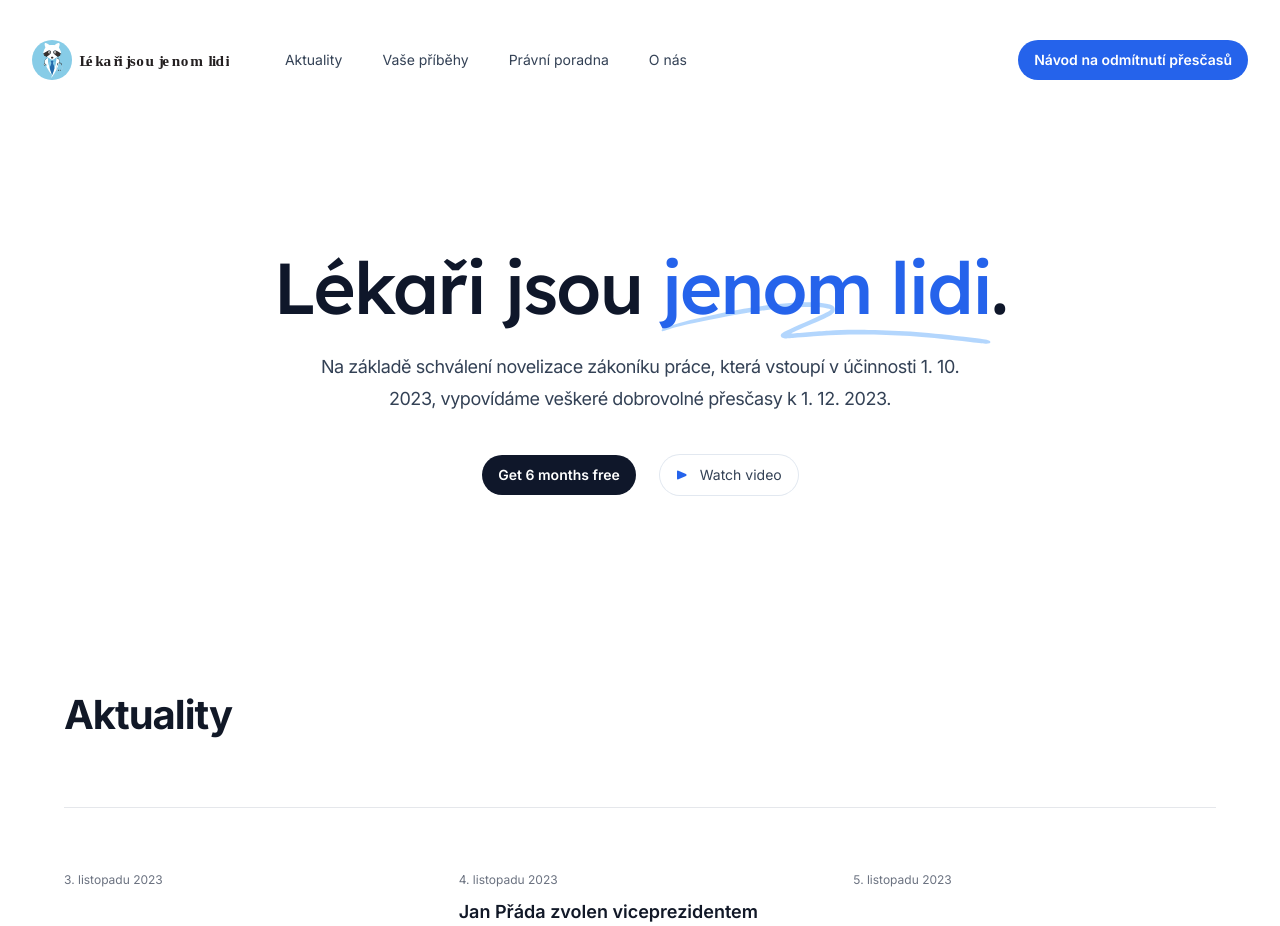
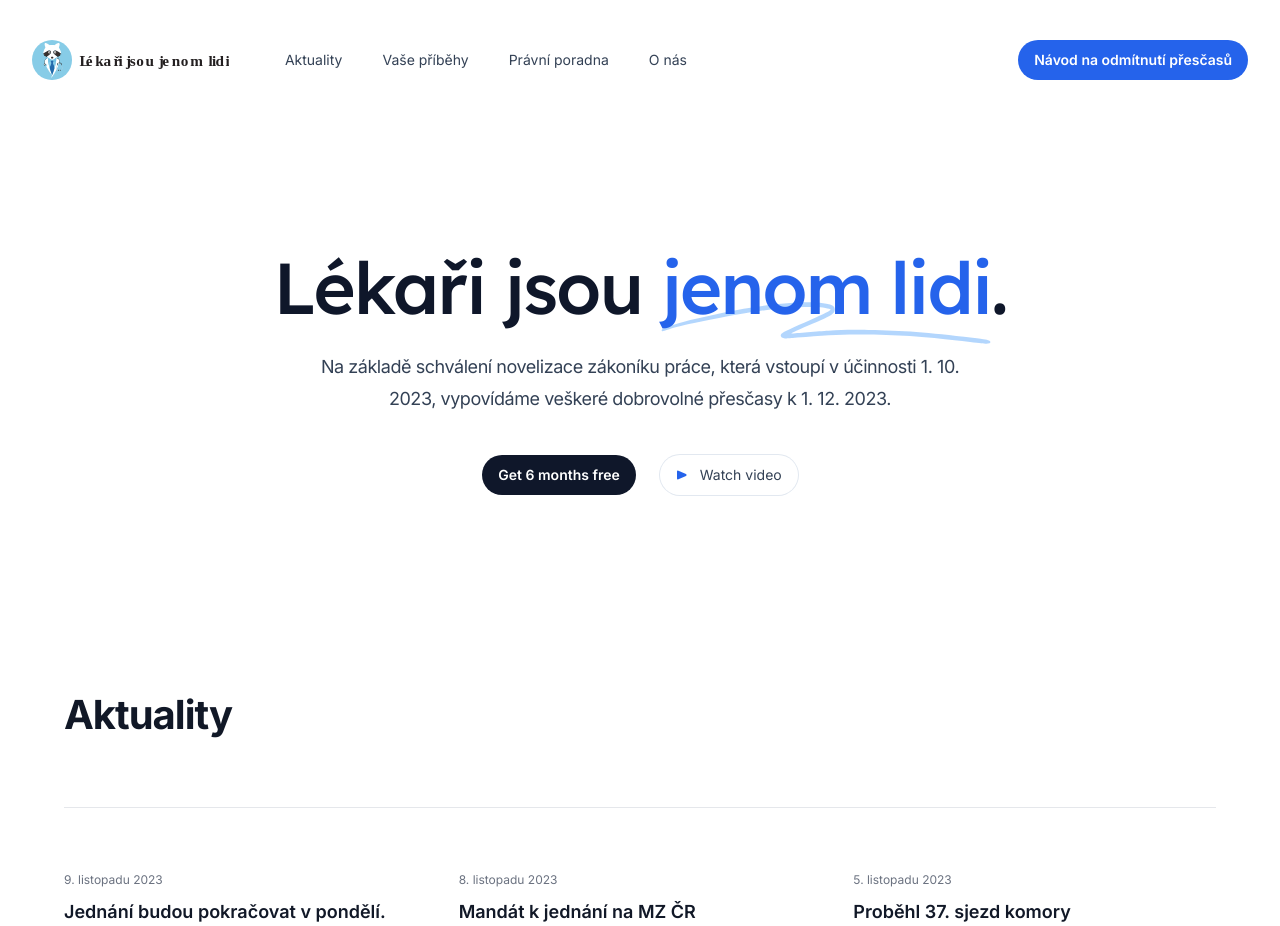
Before and after one commit to ohweb/lekari-jsou-jenom-lidi, a Next.js app: page / in a window 1280 px wide. Shown: the top 926 px of the page. Built offline with nearby package versions, Linux system fonts and the light colour scheme.

Commit message:
fix: cleanup

```diff
--- a/src/app/aktuality/[slug]/page.tsx
+++ b/src/app/aktuality/[slug]/page.tsx
@@ -2,7 +2,7 @@ import fs from 'fs'
 import Markdown from "markdown-to-jsx"
 import matter from "gray-matter"
 import moment from "moment";
-import getPostMetadata from "@/components/getPostMetadata";
+import getPostMetadata from "@/components/Posts/getPostMetadata";
 
 const getPostContent = (slug: string) => {
     const folder =     "posts/"
--- a/src/app/aktuality/page.tsx
+++ b/src/app/aktuality/page.tsx
@@ -1,5 +1,5 @@
 import {type Metadata} from 'next'
-import getPostMetadata from "@/components/getPostMetadata";
+import getPostMetadata from "@/components/Posts/getPostMetadata";
 
 export const metadata: Metadata = {
     title: 'Aktuality',
@@ -7,9 +7,6 @@ export const metadata: Metadata = {
 
 export default function AktualityPage() {
     const posts = getPostMetadata()
-    posts.sort((a,b) => {
-        return b.date.getTime() - a.date.getTime()
-    })
 
     return (
         <>
--- a/src/app/page.tsx
+++ b/src/app/page.tsx
@@ -3,7 +3,7 @@ import {Faqs} from '@/components/Faqs'
 import {Hero} from '@/components/Hero'
 import {PrimaryFeatures} from '@/components/PrimaryFeatures'
 import {Testimonials} from '@/components/Testimonials'
-import LatestBlogPosts from '@/components/LatestBlogPosts'
+import LatestBlogPosts from '@/components/Posts/LatestBlogPosts'
 
 import avatarImageFemale1 from '@/images/avatars/doctor-female-01.png'
 import avatarImageFemale2 from '@/images/avatars/doctor-female-02.png'
--- a/src/components/LatestBlogPosts.tsx
+++ b/src/components/Posts/LatestBlogPosts.tsx
@@ -1,9 +1,10 @@
 import { Container } from "@/components/Container"
-import getPostMetadata from "@/components/getPostMetadata";
+import getPostMetadata from "@/components/Posts/getPostMetadata";
 
 
   export default function LatestBlogPosts() {
-  const posts = getPostMetadata()
+  const posts = getPostMetadata(3)
+
     return (
       <section
       id="aktuality"
--- a/src/components/getPostMetadata.ts
+++ b/src/components/Posts/getPostMetadata.ts
@@ -1,13 +1,13 @@
-import {PostMetadata} from "@/components/PostMetadata";
+import {PostMetadata} from "@/components/Posts/PostMetadata";
 import fs from "fs";
 import matter from "gray-matter";
 
-const getPostMetadata = (): PostMetadata[] => {
+const getPostMetadata = (limit: number = 0): PostMetadata[] => {
     const folder = "posts/";
     const files = fs.readdirSync(folder)
     const markdownPosts = files.filter((file) => file.endsWith('.md'))
 
-    return markdownPosts.map((fileName) => {
+    const metadata = markdownPosts.map((fileName) => {
         const fileContents = fs.readFileSync(`${folder}${fileName}`, 'utf-8')
         const matterResult = matter(fileContents)
         return {
@@ -17,6 +17,11 @@ const getPostMetadata = (): PostMetadata[] => {
             slug: fileName.replace('.md', '')
         }
     })
+    metadata.sort((a,b) => {
+        return b.date.getTime() - a.date.getTime()
+    })
+
+    return (limit > 0) ? metadata.splice(0, limit) : metadata
 }
 
 export default getPostMetadata
```
Also changed, not shown: src/components/Posts/PostMetadata.ts (renamed from src/components/PostMetadata.ts), src/components/Posts/PostPreview.tsx (added).
